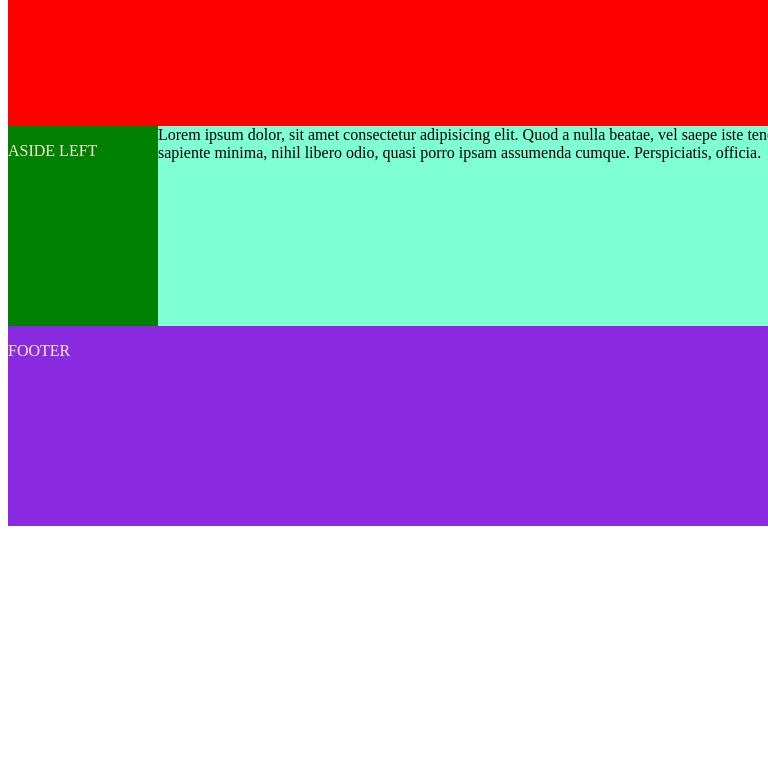
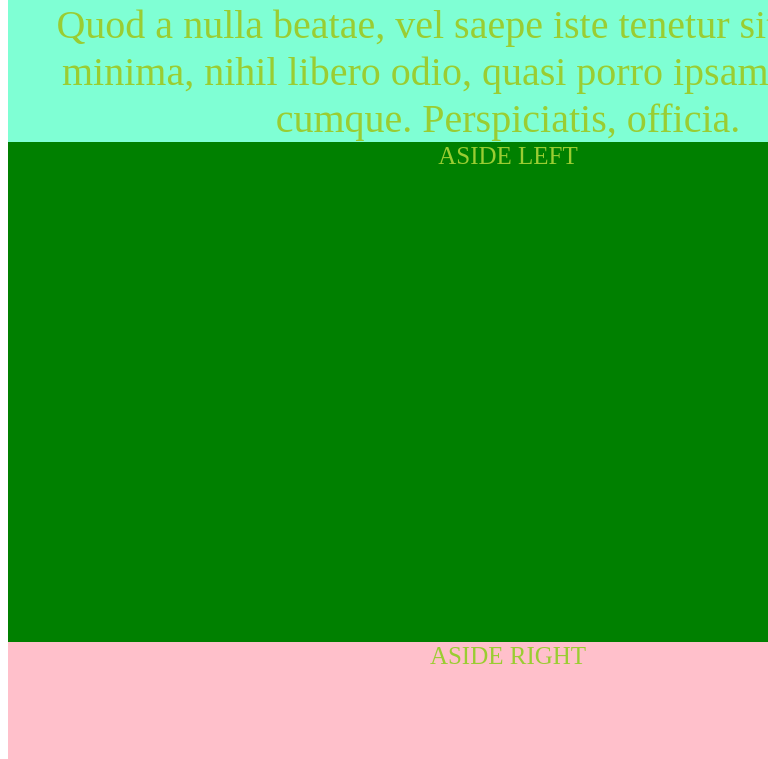
Before and after one commit to tomaszgrazul/CSS, a plain HTML site: page 7layoutflexbox/index.html in a window 768 px wide. Shown: the part 82-841 px from the top of the page. Before the commit the page ends 800 px from the top, so only its background shows below. Drawn offline with Linux system fonts and the light colour scheme.

Commit message:
zrobione

```diff
--- a/7layoutflexbox/index.html
+++ b/7layoutflexbox/index.html
@@ -8,20 +8,20 @@
     <link rel="stylesheet" href="main.css">
 </head>
 <body>
-    <div class="container">
-      <header class="header">
+    <div>
+      <header>
         <p>HEADER</p>
       </header>
       <aside class="asideleft">
         <p>ASIDE LEFT</p>
     </aside>
-      <div class="lorem">Lorem ipsum dolor, sit amet consectetur adipisicing elit. Quod a nulla beatae, vel saepe iste tenetur sit in sapiente minima, nihil libero odio, quasi porro ipsam assumenda cumque. Perspiciatis, officia.</div>
+      <p class="text">Lorem ipsum dolor, sit amet consectetur adipisicing elit. Quod a nulla beatae, vel saepe iste tenetur sit in sapiente minima, nihil libero odio, quasi porro ipsam assumenda cumque. Perspiciatis, officia.</p>
 
       <aside class="asideright">
             <p>ASIDE RIGHT</p>
       </aside>
-      <footer class="footer">
-            <p class="">FOOTER</p>
+      <footer>
+            <p>FOOTER</p>
       </footer>
     </div>
 </body>
--- a/7layoutflexbox/main.css
+++ b/7layoutflexbox/main.css
@@ -1,37 +1,61 @@
-.container{
+div{
     width: 1000px;
     height: 600px;
     display: flex;
     flex-direction: row;
     flex-wrap: wrap;
+    font-size: 25px;
+    text-align: center;
+    block-size: fit-content;
 }
 
-
 p{
-    color: antiquewhite;
+    color: yellowgreen;
+    margin: 0px;
 }
 
-.header{
+header{
     background-color: red;
     flex-basis: 100%;
 }
 
+aside{
+    flex-basis: 20%;
+    height: 500px;
+}
 .asideleft{
     background-color: green;
-    flex-basis: 15%;
 }
 
-.lorem{
+.text{
     background-color: aquamarine;
-    flex-basis: 70%;
+    flex-basis: 60%;
+    font-size: 40px;
 }
 
 .asideright{
     background-color: pink;
-    flex-basis: 15%;
 }
 
-.footer{
+footer{
     background-color: blueviolet;
     flex-basis: 100%;
 }
+
+@media (min-width:768px) and (max-width:992px) {
+    header { order: 1;}
+    .text { order: 2; flex-basis: 80%;} /*pozostaje stała szerokość asideright*/
+    /*.text { order: 2; }*/
+    .asideright { order: 3;}
+    /*.asideright { order: 3; flex-grow: 1;}  zostanie stała szerokość text a rozciągnie się asideright*/
+    .asideleft { order: 4; flex-basis: 100%;}
+    footer { order: 5;}
+}
+
+@media (max-width:768px){
+    header { order: 1;}
+    .text { order: 2; flex-basis: 100%;}
+    .asideright { order: 4; flex-basis: 100%;}
+    .asideleft { order: 3; flex-basis: 100%;}
+    footer { order: 5;}
+}
```
